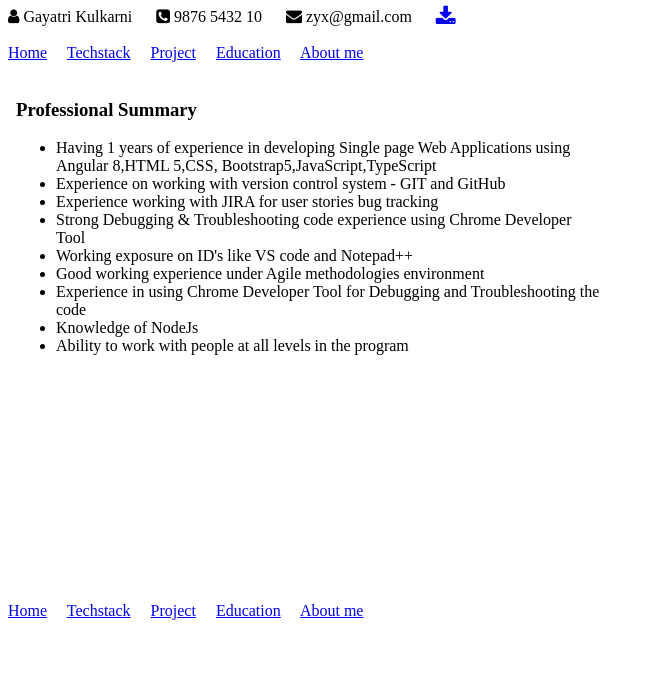
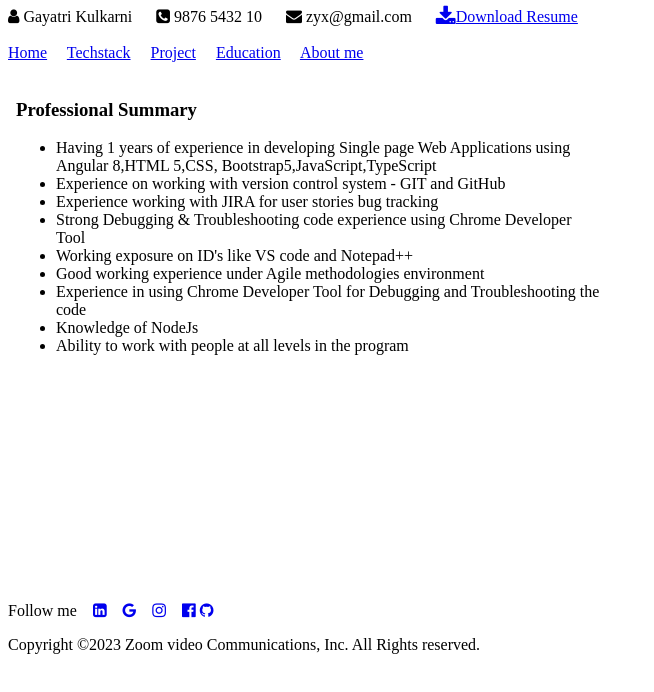
Before and after one commit to kulkarnigayatrir/my-profile, a plain HTML site: page index.html in a window 1280 px wide. Shown: the whole page, without its empty margins (0-654 px from the left). Drawn offline with Linux system fonts and the light colour scheme.

Commit message:
added footer
added footer

```diff
--- a/index.html
+++ b/index.html
@@ -11,22 +11,27 @@
     <i class="fa fa-user" aria-hidden="true"></i> Gayatri Kulkarni &nbsp;&nbsp;&nbsp;&nbsp;
     <i class="fa fa-phone-square" aria-hidden="true"></i> 9876 5432 10 &nbsp;&nbsp;&nbsp;&nbsp;
     <i class="fa fa-envelope" aria-hidden="true"></i> zyx@gmail.com &nbsp;&nbsp;&nbsp;&nbsp;
-    <a href="assets/animation.pdf"><i class="fa fa-lg fa-download" aria-hidden="true"></i></a>
+    <a href="assets/animation.pdf"><i class="fa fa-lg fa-download" aria-hidden="true"></i>Download Resume</a>
     <br><br>
     </nav>
+    <div>
     <a href="home.html" target="myFrame">Home</a>&nbsp;&nbsp;&nbsp;&nbsp;
     <a href="techStack.html" target="myFrame">Techstack</a>&nbsp;&nbsp;&nbsp;&nbsp;
     <a href="projectDetails.html" target="myFrame">Project</a>&nbsp;&nbsp;&nbsp;&nbsp;
     <a href="education.html" target="myFrame">Education</a>&nbsp;&nbsp;&nbsp;&nbsp;
     <a href="personalDetails.html" target="myFrame">About me</a>
     <br><br>
+    </div>
     <iframe width="600" height="500" name="myFrame" src="home.html" frameborder="0"></iframe>
     <br><br>
-    <a href="home.html" target="myFrame">Home</a>&nbsp;&nbsp;&nbsp;&nbsp;
-    <a href="techStack.html" target="myFrame">Techstack</a>&nbsp;&nbsp;&nbsp;&nbsp;
-    <a href="projectDetails.html" target="myFrame">Project</a>&nbsp;&nbsp;&nbsp;&nbsp;
-    <a href="education.html" target="myFrame">Education</a>&nbsp;&nbsp;&nbsp;&nbsp;
-    <a href="personalDetails.html" target="myFrame">About me</a>
-    <br><br>
+    <footer>
+        <span>Follow me </span>&nbsp;&nbsp;
+        <a href="https://in.linkedin.com/"><i class="fa fa-linkedin-square" aria-hidden="true"></i></a>&nbsp;&nbsp;&nbsp;
+        <a href="https://www.google.com/"><i class="fa fa-google" aria-hidden="true"></i></a>&nbsp;&nbsp;&nbsp;
+        <a href="https://www.instagram.com/"><i class="fa fa-instagram" aria-hidden="true"></i></a>&nbsp;&nbsp;&nbsp;
+        <a href="https://www.facebook.com/"><i class="fa fa-facebook-official" aria-hidden="true"></i></a>
+        <a href="https://github.com/login"><i class="fa fa-github" aria-hidden="true"></i></a>
+        <p>Copyright &copy;2023 Zoom video Communications, Inc. All Rights reserved.</p>
+    </footer>
 </body>
 </html>
```
